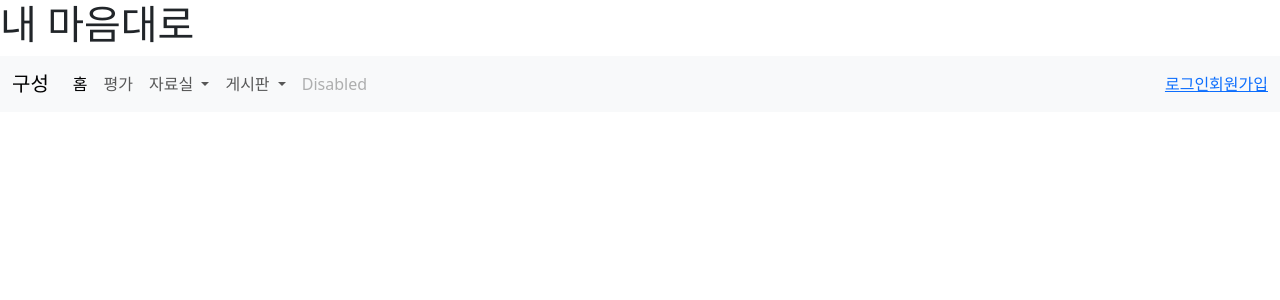
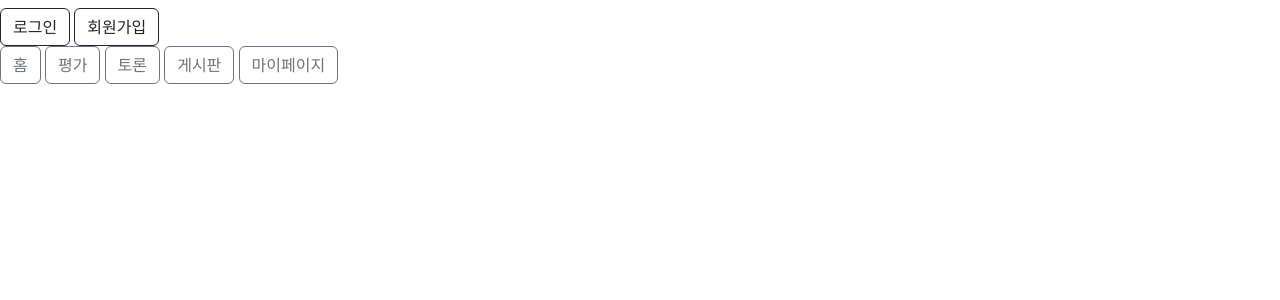
Before and after one commit to king258436/ChungbukStudyCommnity, a Django app: template templates/main/index.html in a window 1280 px wide. Shown: the top 300 px of the page. Run offline with Django 3.2, Linux system fonts and the light colour scheme; the template is opened without the code that fills it, so the values that code supplies are empty.

Commit message:
modified:   templates/main/index.html

```diff
--- a/templates/main/index.html
+++ b/templates/main/index.html
@@ -1,74 +1,49 @@
 <!doctype html>
-<!-- figma디자인 -> 구현 ( bootstrap 사용해서 구현 ) -->
+<html lang="en">
+
 <head>
     <meta charset="utf-8">
     <meta name="viewport" content="width=device-width, initial-scale=1">
-    <title>Bootstrap demo</title>
-    <link href="https://cdn.jsdelivr.net/npm/bootstrap@5.3.0-alpha3/dist/css/bootstrap.min.css" rel="stylesheet"
-        integrity="sha384-KK94CHFLLe+nY2dmCWGMq91rCGa5gtU4mk92HdvYe+M/SXH301p5ILy+dN9+nJOZ" crossorigin="anonymous">
-
+    <title>main</title>
+    <link href="https://cdn.jsdelivr.net/npm/bootstrap@5.2.3/dist/css/bootstrap.min.css" rel="stylesheet"
+        integrity="sha384-rbsA2VBKQhggwzxH7pPCaAqO46MgnOM80zW1RWuH61DGLwZJEdK2Kadq2F9CUG65" crossorigin="anonymous">
 </head>
 
 <body>
-    <h1>내 마음대로</h1>
-    <nav class="navbar navbar-expand-lg bg-body-tertiary">
-        <div class="container-fluid">
-            <a class="navbar-brand" href="#">구성</a>
-            <button class="navbar-toggler" type="button" data-bs-toggle="collapse"
-                data-bs-target="#navbarSupportedContent" aria-controls="navbarSupportedContent" aria-expanded="false"
-                aria-label="Toggle navigation">
-                <span class="navbar-toggler-icon"></span>
-            </button>
-            <div class="collapse navbar-collapse" id="navbarSupportedContent">
-                <ul class="navbar-nav me-auto mb-2 mb-lg-0">
-                    <li class="nav-item">
-                        <a class="nav-link active" aria-current="page" href="#">홈</a>
-                    </li>
-                    <li class="nav-item">
-                        <a class="nav-link" href="#">평가</a>
-                    </li>
-                    <li class="nav-item dropdown">
-                        <a class="nav-link dropdown-toggle" href="#" role="button" data-bs-toggle="dropdown"
-                            aria-expanded="false">
-                            자료실
-                        </a>
-                        <ul class="dropdown-menu">
-                            <li><a class="dropdown-item" href="#">Action</a></li>
-                            <li><a class="dropdown-item" href="#">Another action</a></li>
-                            <li>
-                                <hr class="dropdown-divider">
-                            </li>
-                            <li><a class="dropdown-item" href="#">Something else here</a></li>
-                        </ul>
-                    </li>
-                    <li class="nav-item dropdown">
-                        <a class="nav-link dropdown-toggle" href="#" role="button" data-bs-toggle="dropdown"
-                            aria-expanded="false">
-                            게시판
-                        </a>
-                        <ul class="dropdown-menu">
-                            <li><a class="dropdown-item" href="#">Action</a></li>
-                            <li><a class="dropdown-item" href="#">Another action</a></li>
-                            <li>
-                                <hr class="dropdown-divider">
-                            </li>
-                            <li><a class="dropdown-item" href="#">Something else here</a></li>
-                        </ul>
-                    </li>
-                    <li class="nav-item">
-                        <a class="nav-link disabled">Disabled</a>
-                    </li>
-                </ul>
-                <form class="d-flex" role="search">
-                    <a href="accounts/Login/">로그인</a>
-                    <a href="accounts/SignUp/">회원가입</a>
-                </form>
-            </div>
+    <h1></h1>
+    <script src="https://cdn.jsdelivr.net/npm/bootstrap@5.2.3/dist/js/bootstrap.bundle.min.js"
+        integrity="sha384-kenU1KFdBIe4zVF0s0G1M5b4hcpxyD9F7jL+jjXkk+Q2h455rYXK/7HAuoJl+0I4"
+        crossorigin="anonymous"></script>
+    <div class="log_signup">
+        <button type="button" class="btn btn-outline-dark" onclick="location.href ='#'">로그인</button>
+        <button type="button" class="btn btn-outline-dark" onclick="location.href ='#'">회원가입</button>
+    </div>
+    <div class="top_bar">
+        <!--좌상단 로고 이미지 넣고 클릭했을때 메인페이지로 이동-->
+        <button type="button" class="btn btn-outline-secondary" onclick="location.href ='#'">홈</button>
+        <button type="button" class="btn btn-outline-secondary" onclick="location.href ='#'">평가</button>
+        <button type="button" class="btn btn-outline-secondary" onclick="location.href ='#'">토론</button>
+        <button type="button" class="btn btn-outline-secondary" onclick="location.href ='#'">게시판</button>
+        <button type="button" class="btn btn-outline-secondary" onclick="location.href ='#'">마이페이지</button>
+        <!--이미지처리 할거임-->
+    </div>
+    <div class="room">
+        <div class="hot_title"><!--핫한 게시물-->
+
         </div>
-    </nav>
-    <script src="https://cdn.jsdelivr.net/npm/bootstrap@5.3.0-alpha3/dist/js/bootstrap.bundle.min.js"
-        integrity="sha384-ENjdO4Dr2bkBIFxQpeoTz1HIcje39Wm4jDKdf19U8gI4ddQ3GYNS7NTKfAdVQSZe"
-        crossorigin="anonymous"></script>
+        <div class="recent_debate_room"><!--토론방-->
+
+        </div>
+        <div class="interest_subject1"><!--관심과목 1-->
+
+        </div>
+        <div class="interest_subject2"><!--관심과목 2-->
+
+        </div>
+        <div class="interset_subject3"><!--관심과목 3-->
+
+        </div>
+    </div>
 </body>
 
 </html>
```
